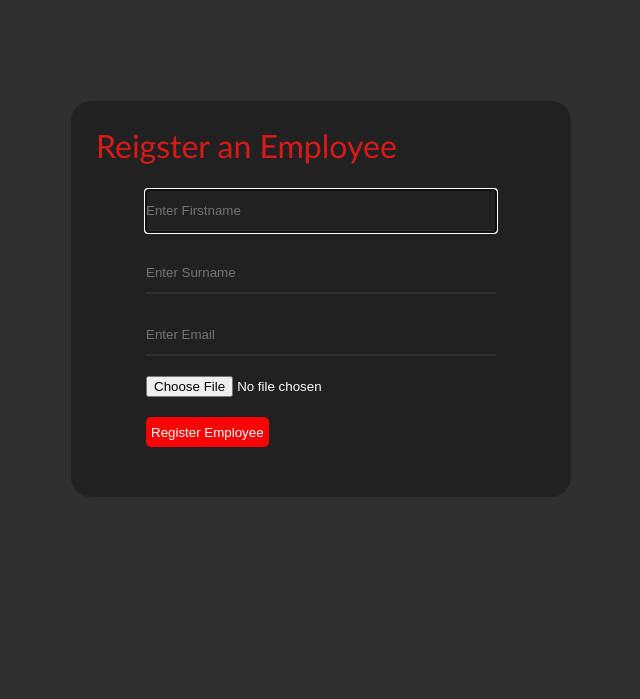
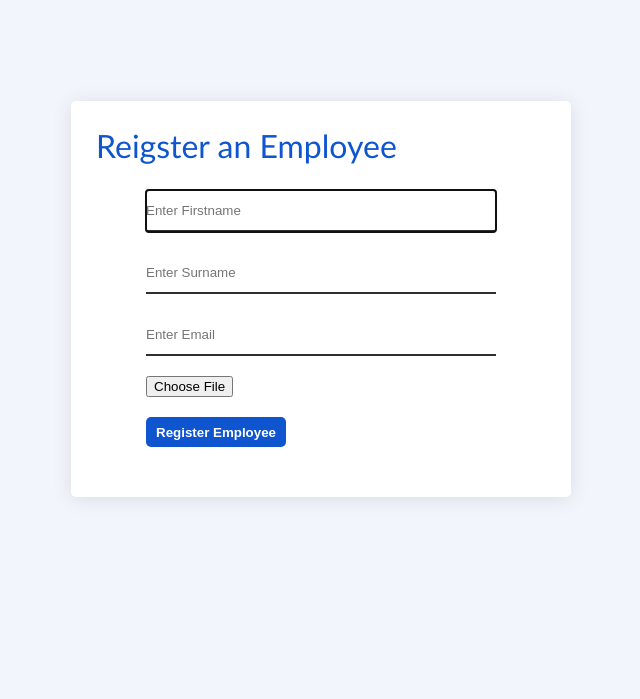
Before and after one commit to nfield0/DMNAlarms, a Flask app: page /addEmployees in a window 1280 px wide. Shown: the part 101-800 px from the top of the page, without its empty margins (319-959 px from the left). Run offline with Flask 2, Linux system fonts and the light colour scheme; the visitor is signed in with stand-in values (Sample User, id 1); some libraries are stand-ins or nearby versions.

Commit message:
Completed Rebrand

```diff
--- a/static/CSS/style.css
+++ b/static/CSS/style.css
@@ -154,11 +155,12 @@ body {
     height: 30px;
     width: auto;
     color: white;
-    padding-left: 5px;
-    padding-right: 5px;
+    font-weight: 600;
+    padding-left: 10px;
+    padding-right: 10px;
     border-radius: 5px;
     border: none;
-    background-color: red;
+    background-color: #0F55D0;
 }
 
 .main-wrapper {
@@ -348,8 +351,9 @@ body {
     width: 500px;
     height: auto;
     display: inline-block;
-    border-radius: 20px;
-    background-color: #212121;
+    border-radius: 5px;
+    box-shadow: 0px 2px 20px rgb(0 0 0 / 10%);
+    background-color: #FFFFFF;
     left: 50%;
     top: 50%;
     position: absolute;
@@ -366,7 +370,7 @@ body {
 
 .addem-box h1 {
     font-family: "Gill Sans", "Gill Sans MT", Calibri, sans-serif;
-    color: #DA1919;
+    color: #0F55D0;
     font-weight: 500;
     margin: 25px;
 }
@@ -376,9 +380,9 @@ body {
     height: 40px;
     border-radius: 0;
     border: none;
-    color: white;
+    color: black;
     border-bottom: #303030 2px solid;
-    background-color: #212121;
+    background-color: #FFFFFF;
     margin-bottom: 20px;
 }
 
@@ -387,9 +391,9 @@ body {
     height: 40px;
     border-radius: 0;
     border: none;
-    color: white;
+    color: black;
     border-bottom: #303030 2px solid;
-    background-color: #212121;
+    background-color: #FFFFFF;
     margin-bottom: 20px;
 }
 
@@ -398,9 +402,9 @@ body {
     height: 40px;
     border-radius: 0;
     border: none;
-    color: white;
+    color: black;
     border-bottom: #303030 2px solid;
-    background-color: #212121;
+    background-color: #FFFFFF;
     margin-bottom: 20px;
 }
 
```
Also changed, not shown: other parts of static/CSS/style.css (+25 -23 lines).
